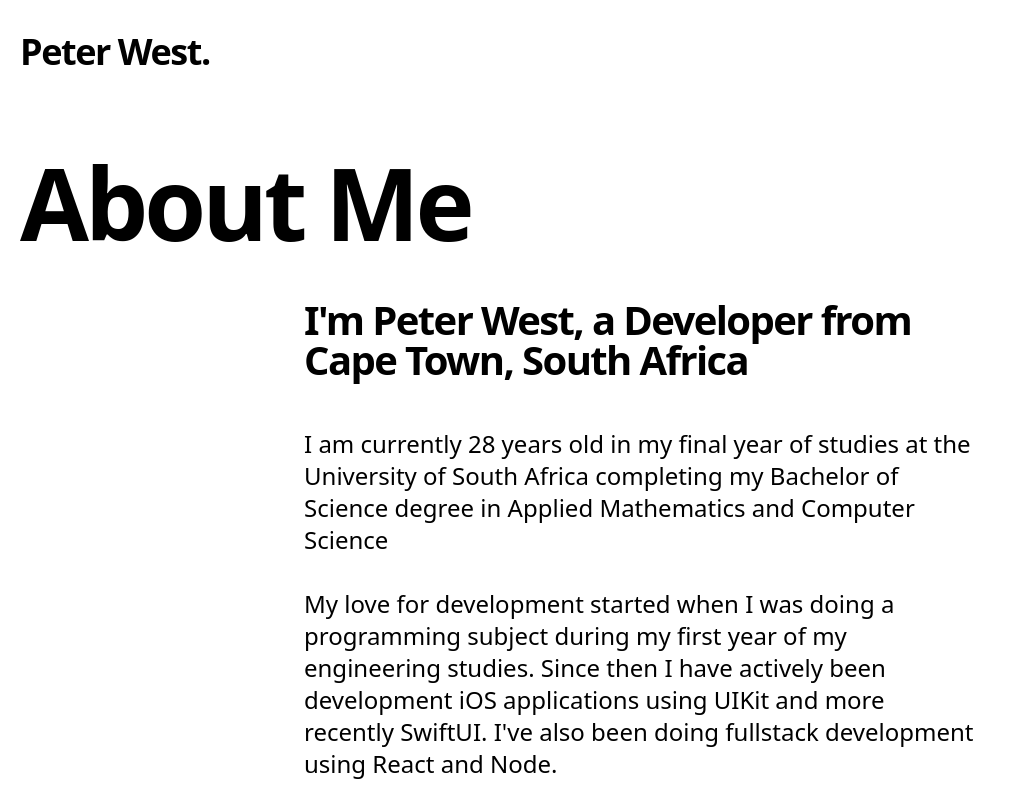
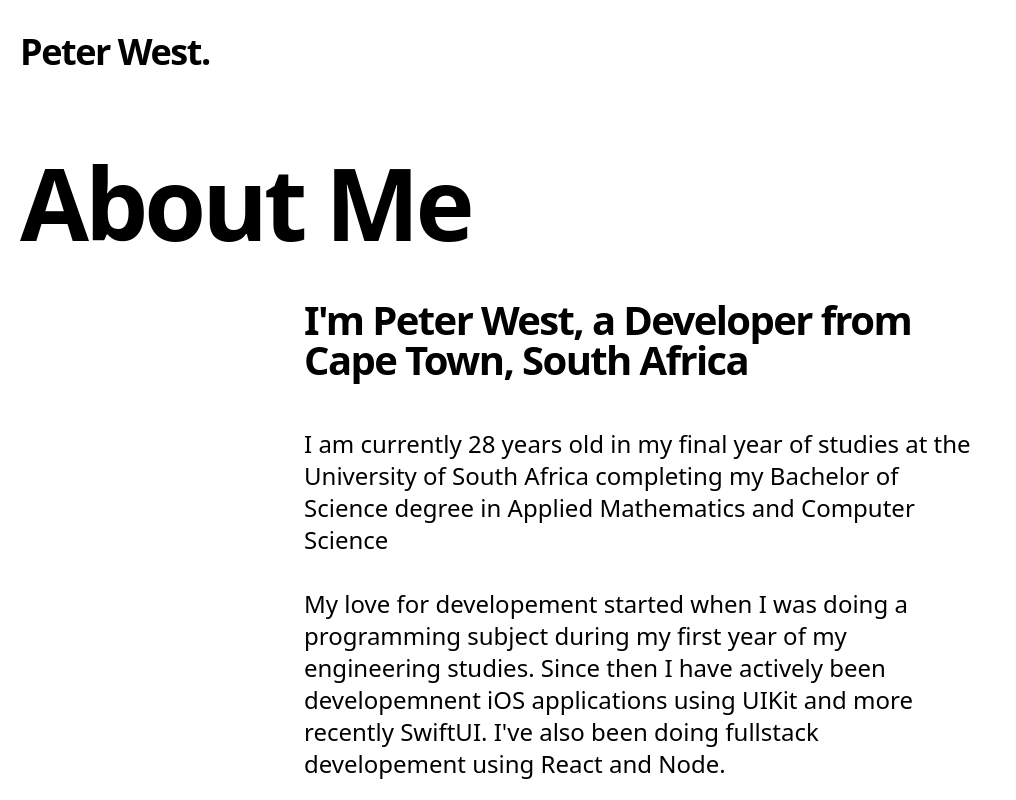
Before and after one commit to peterwest-1/peterwest-portfolio, a Next.js app: page /about in a window 1280 px wide. Shown: the top 800 px of the page, without its empty margins (0-1016 px from the left). Built offline with nearby package versions, Linux system fonts and the light colour scheme; no server answers.

Commit message:
Revert "Added proper escaping characters"
This reverts commit b5844fe7833b88e2cb5f9637b58cec5efbacf8f5.

```diff
--- a/pages/about.jsx
+++ b/pages/about.jsx
@@ -18,7 +18,7 @@ const About = () => {
             About Me
           </h1>
           <p className="max-w-2xl mx-auto  text-4xl md:text-5xl lg:text-5xl font-semibold tracking-tighter leading-tight md:leading-none mb-12  md:text-left">
-            I&apos;m Peter West, a Developer from
+            I'm Peter West, a Developer from
             <br /> Cape Town, South Africa
           </p>
           <p className={paragraph}>
@@ -26,9 +26,9 @@ const About = () => {
             Bachelor of Science degree in Applied Mathematics and Computer Science
             <br />
             <br />
-            My love for development started when I was doing a programming subject during my first year of my
-            engineering studies. Since then I have actively been development iOS applications using UIKit and more
-            recently SwiftUI. I&apos;ve also been doing fullstack development using React and Node.
+            My love for developement started when I was doing a programming subject during my first year of my
+            engineering studies. Since then I have actively been developemnent iOS applications using UIKit and more
+            recently SwiftUI. I've also been doing fullstack developement using React and Node.
             <br />
             <br />
           </p>
```
